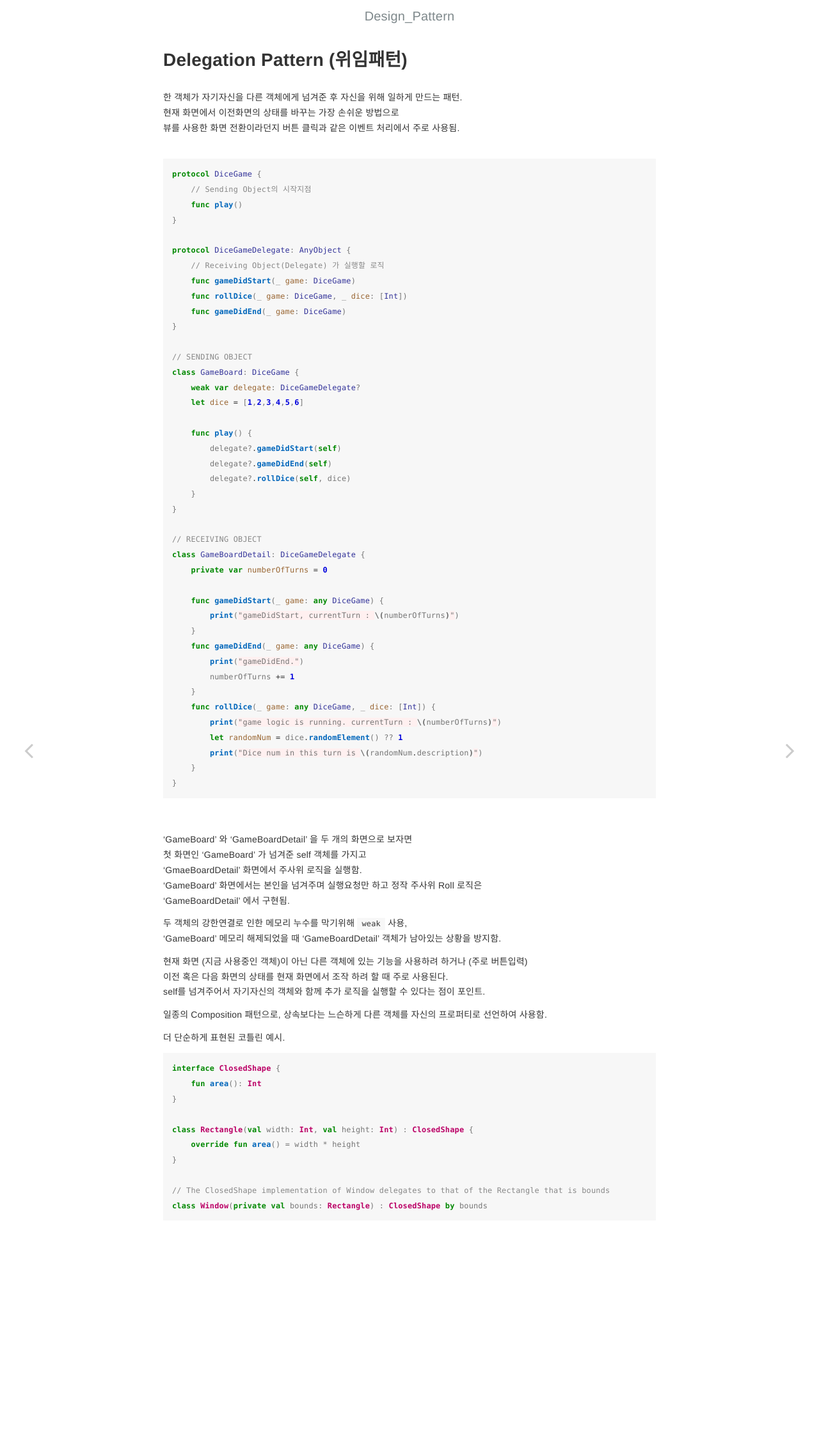
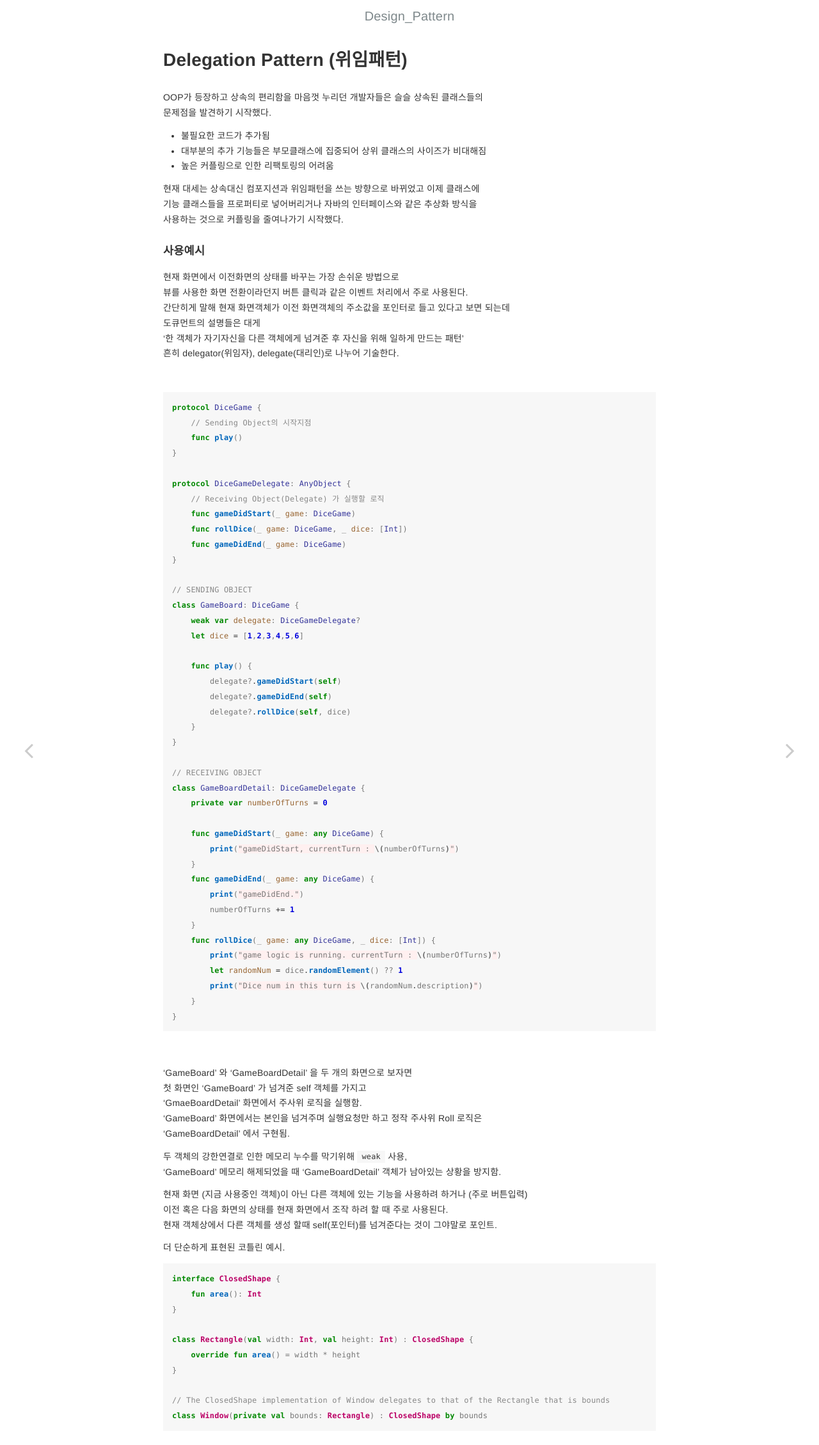
Before and after one commit to nicemiro/nicemiro.github.io, a Jekyll site: the page built from _posts/design_pattern/2022-03-17-delegationPattern.md, in a window 1280 px wide. Shown: the top 2259 px of the page at 64% size. Built offline with Jekyll 4.4.1, drawn with Linux system fonts in a browser that asks for light colours.

Commit message:
2022-03-17-delegationPattern.md updated

````diff
--- a/_posts/design_pattern/2022-03-17-delegationPattern.md
+++ b/_posts/design_pattern/2022-03-17-delegationPattern.md
@@ -7,9 +7,26 @@ category: Design_Pattern
 tags: [Pattern]
 layout: post
 ---
-한 객체가 자기자신을 다른 객체에게 넘겨준 후 자신을 위해 일하게 만드는 패턴.
+
+OOP가 등장하고 상속의 편리함을 마음껏 누리던 개발자들은 슬슬 상속된 클래스들의
+문제점을 발견하기 시작했다.
+
+* 불필요한 코드가 추가됨
+* 대부분의 추가 기능들은 부모클래스에 집중되어 상위 클래스의 사이즈가 비대해짐
+* 높은 커플링으로 인한 리팩토링의 어려움
+
+현재 대세는 상속대신 컴포지션과 위임패턴을 쓰는 방향으로 바뀌었고 이제 클래스에
+기능 클래스들을 프로퍼티로 넣어버리거나 자바의 인터페이스와 같은 추상화 방식을
+사용하는 것으로 커플링을 줄여나가기 시작했다.
+
+#### 사용예시
 현재 화면에서 이전화면의 상태를 바꾸는 가장 손쉬운 방법으로
-뷰를 사용한 화면 전환이라던지 버튼 클릭과 같은 이벤트 처리에서 주로 사용됨.
+뷰를 사용한 화면 전환이라던지 버튼 클릭과 같은 이벤트 처리에서 주로 사용된다.
+간단히게 말해 현재 화면객체가 이전 화면객체의 주소값을 포인터로 들고 있다고 보면 되는데
+도큐먼트의 설명들은 대게
+'한 객체가 자기자신을 다른 객체에게 넘겨준 후 자신을 위해 일하게 만드는 패턴'
+흔히 delegator(위임자), delegate(대리인)로 나누어 기술한다.
+
 <br>
 
 ```swift
@@ -68,9 +85,7 @@ class GameBoardDetail: DiceGameDelegate {
 
 현재 화면 (지금 사용중인 객체)이 아닌 다른 객체에 있는 기능을 사용하려 하거나 (주로 버튼입력)
 이전 혹은 다음 화면의 상태를 현재 화면에서 조작 하려 할 때 주로 사용된다.
-self를 넘겨주어서 자기자신의 객체와 함께 추가 로직을 실행할 수 있다는 점이 포인트.
-
-일종의 Composition 패턴으로, 상속보다는 느슨하게 다른 객체를 자신의 프로퍼티로 선언하여 사용함.
+현재 객체상에서 다른 객체를 생성 할때 self(포인터)를 넘겨준다는 것이 그야말로 포인트.
 
 
 더 단순하게 표현된 코틀린 예시.
````
Also changed, not shown: _posts/design_pattern/2024-08-16-ObserverPattern.md (+3 -38 lines).
